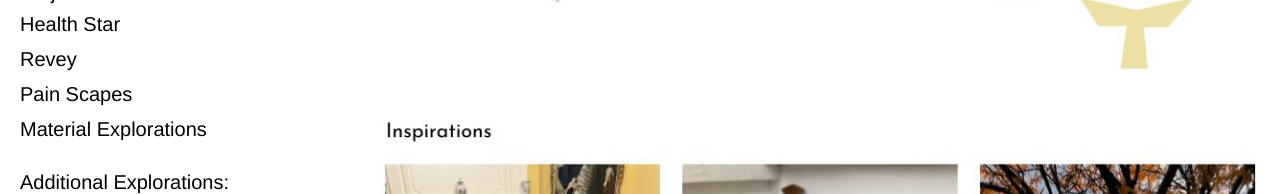
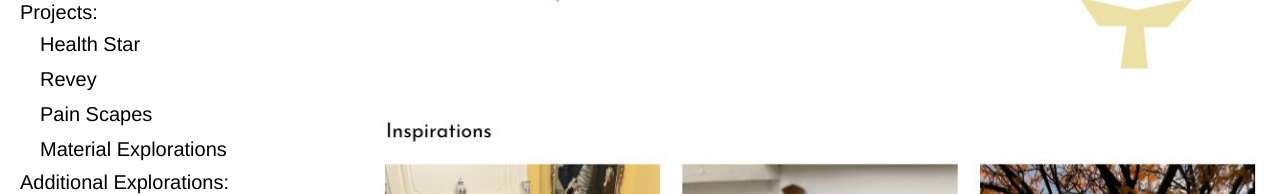
Before and after one commit to shreya-patel03/shreya-patel03.github.io, a plain HTML site: page projects/Form.html in a window 1280 px wide. Shown: the part 463-657 px from the top of the page. Drawn offline with nearby package versions, Linux system fonts and the light colour scheme.

Commit message:
Update CSS & Add JPG for MaterialExplorations - 3

```diff
--- a/projects/Form.html
+++ b/projects/Form.html
@@ -34,7 +34,7 @@
         <a class="sidebar-nav-item" href="/about.html">About</a>
 
         Projects:
-        <nav class="sidebar-nav">
+        <nav class="sidebar-nav-2">
           <a class="sidebar-nav-item" href="/projects/HealthStar.html">Health Star</a>
           <a class="sidebar-nav-item" href="/projects/Revey.html">Revey</a>
           <a class="sidebar-nav-item" href="/projects/PainScapes.html">Pain Scapes</a>
--- a/styles/main.css
+++ b/styles/main.css
@@ -174,6 +174,10 @@
   margin-bottom: 1rem;
 }
 
+.sidebar-nav-2 {
+  margin-left: 1rem;
+}
+
 .sidebar-nav-item {
   display: block;
   line-height: 1.75;
```
Also changed, not shown: projects/HealthStar.html (+1 -1 lines), projects/MaterialExplorations.html (+1 -1 lines), projects/MetalAluminium.html (+1 -1 lines), projects/PainScapes.html (+1 -1 lines), projects/Revey.html (+1 -2 lines).
